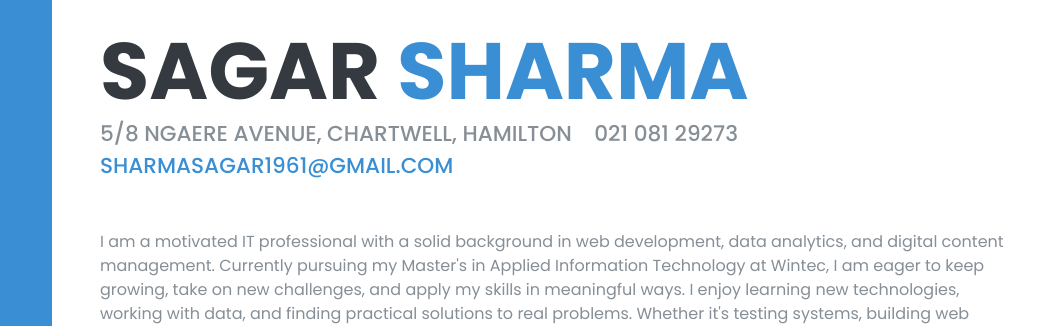
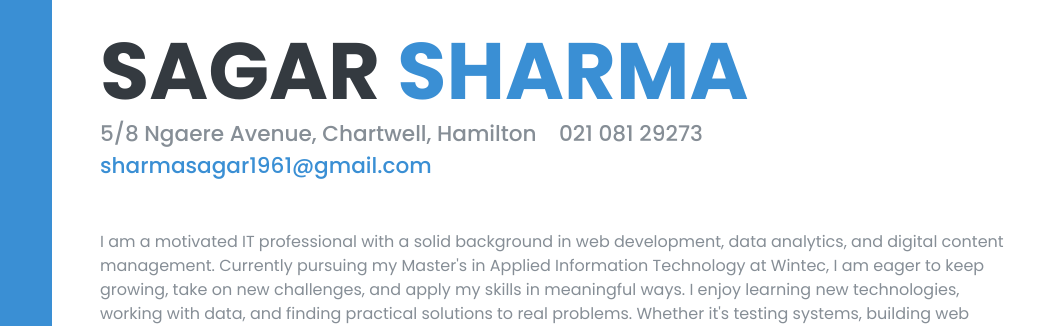
Before and after one commit to sharmasagar33/Portfolio-website, a plain HTML site: page index.html in a window 1280 px wide. Shown: the part 156-482 px from the top of the page, 220-1280 px from the left. Drawn offline with nearby package versions, Linux system fonts and the light colour scheme.

Commit message:
Update index.html

```diff
--- a/index.html
+++ b/index.html
@@ -65,7 +65,11 @@ a{color:#3a8fd4}a:active,a:focus,a:hover{color:#2372b0}
       <section class="resume-section p-3 p-lg-5 d-flex d-column" id="about">
         <div class="my-auto">
           <h1>Sagar <span class="text-primary">Sharma</span></h1>
-          <div class="subheading mb-5">5/8 Ngaere Avenue, Chartwell, Hamilton &nbsp;&nbsp; 021 081 29273 &nbsp;&nbsp;  <a href="mailto:sharmasagar1961@gmail.com">sharmasagar1961@gmail.com</a> </div>
+         <div class="subheading mb-5" style="text-transform: none;">
+    5/8 Ngaere Avenue, Chartwell, Hamilton &nbsp;&nbsp;
+    021 081 29273 &nbsp;&nbsp;
+    <a href="mailto:sharmasagar1961@gmail.com">sharmasagar1961@gmail.com</a>
+</div>
           <p class="mb-5">I am a motivated IT professional with a solid background in web development, data analytics, and digital content management. Currently pursuing my Master's in Applied Information Technology at Wintec, I am eager to keep growing, take on new challenges, and apply my skills in meaningful ways. I enjoy learning new technologies, working with data, and finding practical solutions to real problems. Whether it's testing systems, building web solutions, or analysing data, I bring enthusiasm and commitment to everything I work on.</p>
           <ul class="list-inline list-social-icons mb-0">
             <li class="list-inline-item"><a href="#"><span class="fa-stack fa-lg"><i class="fa fa-circle fa-stack-2x"></i><i class="fa fa-facebook fa-stack-1x fa-inverse"></i></span></a></li>
```
